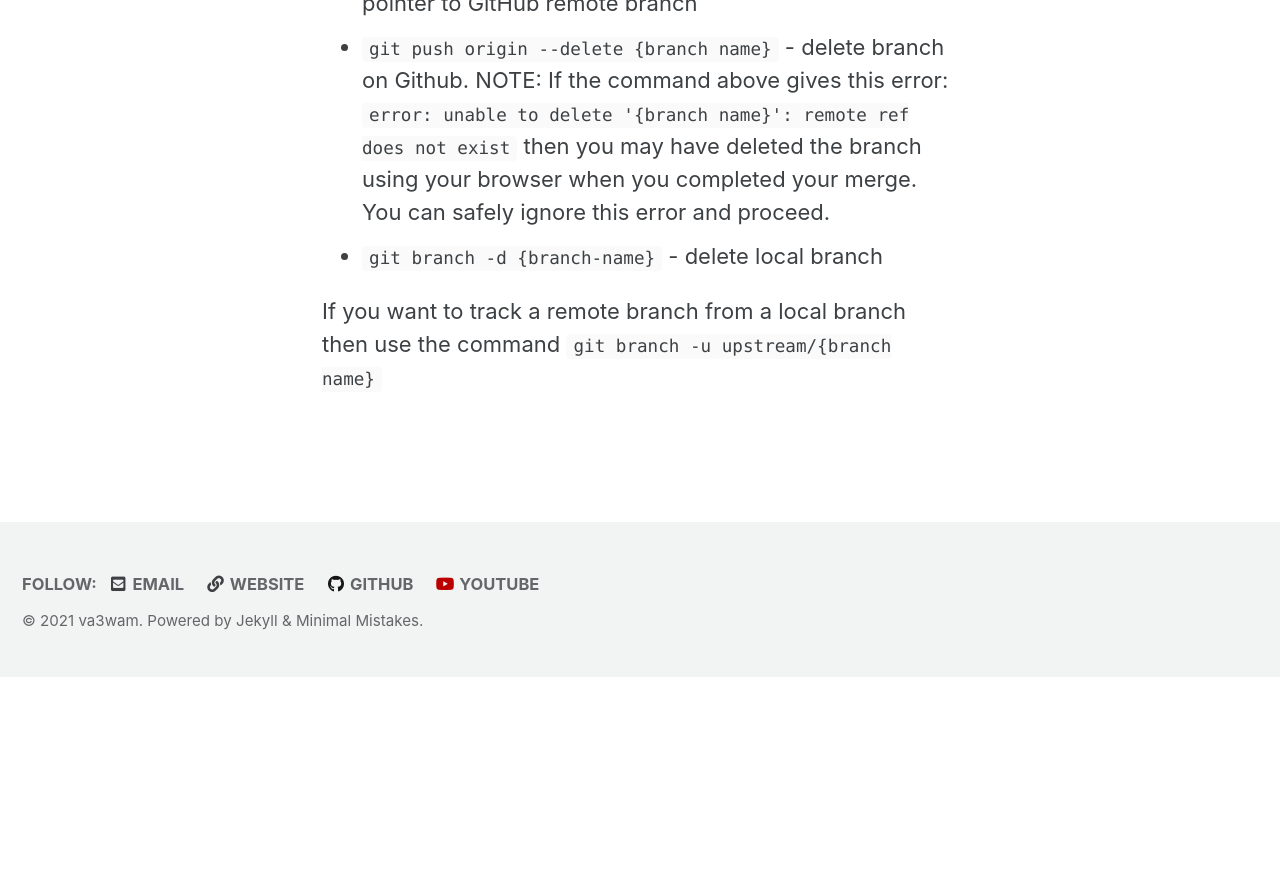
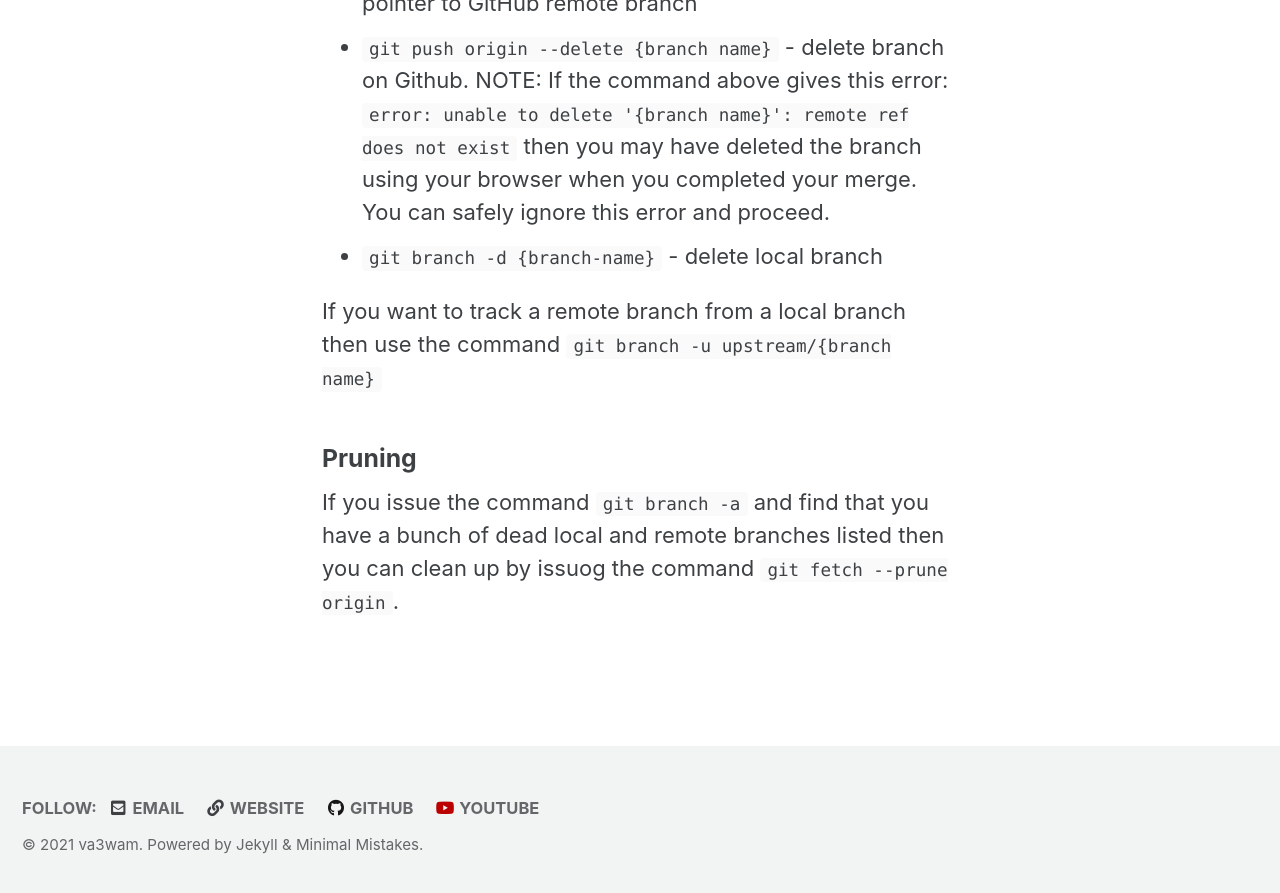
Before and after one commit to va3wam/va3wam.github.io, a Jekyll site: the page built from _pages/versionControl.md, in a window 1280 px wide and 900 px high, scrolled down 6009 px. Shown: the top 893 px of the window. Built offline with Jekyll 4.4.1, drawn with Linux system fonts in a browser that asks for light colours; cached includes are drawn as plain includes; before the commit the page ends 6686 px from its top, so only the background shows below that.

Commit message:
Update versionControl.md

````diff
--- a/_pages/versionControl.md
+++ b/_pages/versionControl.md
@@ -88,3 +88,5 @@ Once your pull request is merged into mater on the remote server you need to cle
 </ul>
 If you want to track a remote branch from a local branch then use the command
 <code>git branch -u upstream/{branch name}</code>
+### Pruning
+If you issue the command ```git branch -a``` and find that you have a bunch of dead local and remote branches listed then you can clean up by issuog the command ```git fetch --prune origin```.
````
